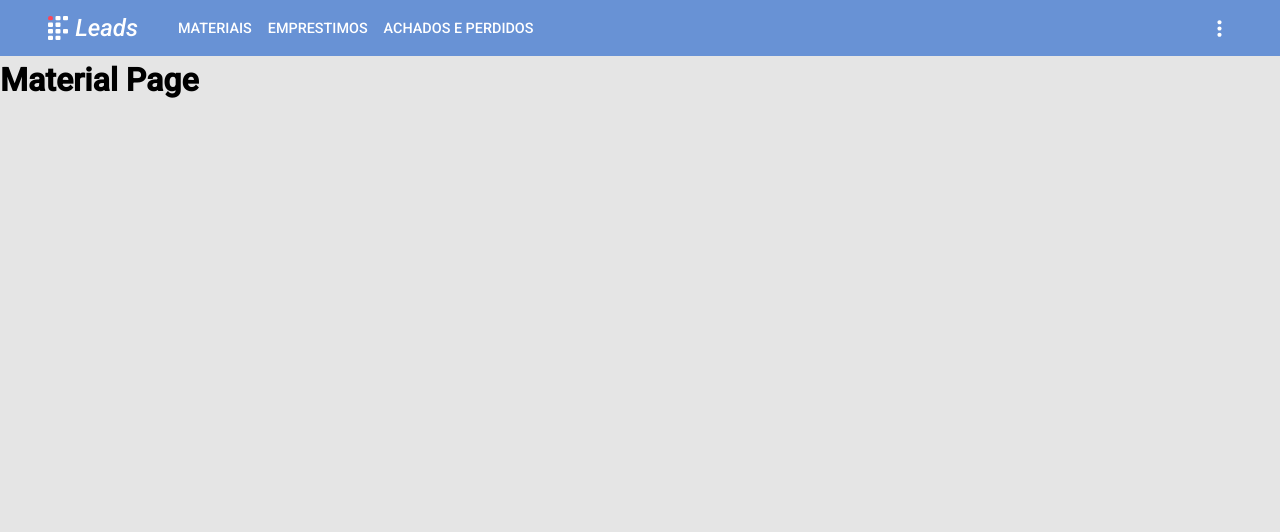
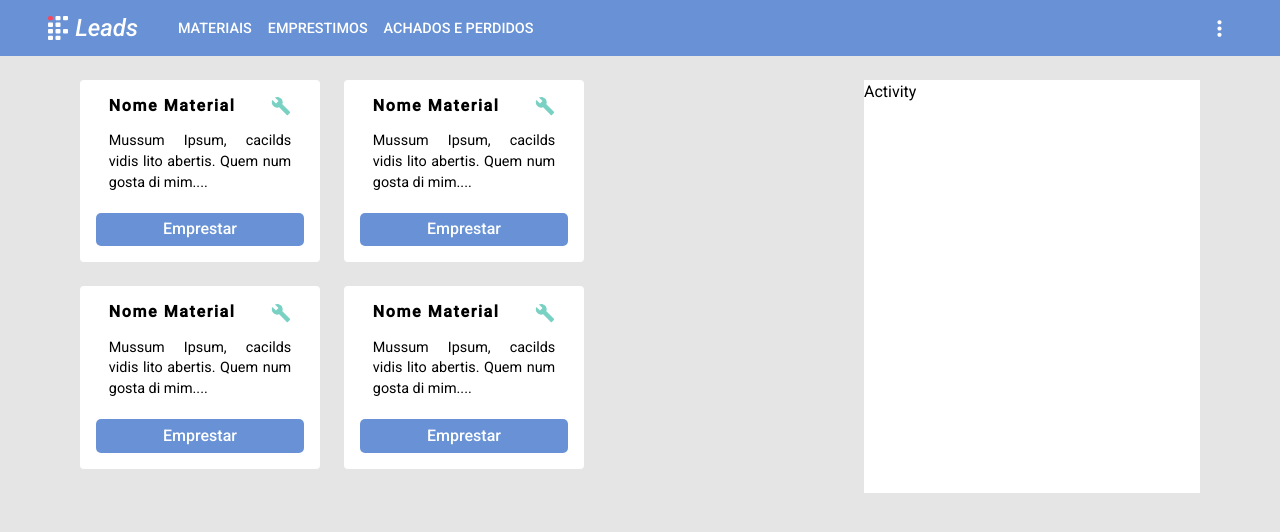
Before and after one commit to it-the-code/ifleads-frontend, a React (Create React App) app: page / in a window 1280 px wide. Shown: the top 532 px of the page. Built offline with nearby package versions, Linux system fonts and the light colour scheme.

Commit message:
:art: Adding Material Cards

```diff
--- /dev/null
+++ b/src/components/Card/index.js
@@ -0,0 +1,24 @@
+import React from 'react';
+import PropTypes from 'prop-types';
+import { MdBuild } from 'react-icons/md';
+import { Card, CardInformation, CardHeading } from './style';
+
+const InfoCard = ({ name, description }) => (
+  <Card>
+    <CardInformation>
+      <CardHeading>
+        <h1>{name}</h1>
+        <MdBuild size={20} />
+      </CardHeading>
+      <p>{description}</p>
+    </CardInformation>
+    <button type="button">Emprestar</button>
+  </Card>
+);
+
+InfoCard.propTypes = {
+  name: PropTypes.string.isRequired,
+  description: PropTypes.string.isRequired,
+};
+
+export default InfoCard;
--- /dev/null
+++ b/src/components/Card/style.js
@@ -0,0 +1,49 @@
+import styled from 'styled-components';
+
+export const Card = styled.div`
+  background: white;
+  padding: 1em;
+  max-width: 15em;
+  line-height: 1.3em;
+  border-radius: 4px;
+  margin: 0 1.5em 1.5em 0;
+
+  button {
+    background: var(--blue);
+    border: none;
+    border-radius: 5px;
+    color: white;
+    font-weight: 500;
+    padding: 0.4em 0;
+    margin-top: 1.2em;
+    width: 100%;
+    cursor: pointer;
+  }
+`;
+
+export const CardInformation = styled.div`
+  padding: 0 0.8em;
+  text-align: justify;
+
+  p {
+    font-size: 0.9rem;
+  }
+`;
+
+export const CardHeading = styled.div`
+  display: flex;
+  align-items: center;
+  justify-content: space-between;
+  padding: 0;
+  margin-bottom: 0.9em;
+
+  h1 {
+    font-size: 1rem;
+    letter-spacing: 0.1em;
+  }
+
+  svg {
+    color: var(--dark-green);
+    cursor: pointer;
+  }
+`;
--- a/src/pages/Material/index.js
+++ b/src/pages/Material/index.js
@@ -1,5 +1,43 @@
 import React from 'react';
+import { Main, Materials, ActivityHistory } from './style';
+import Card from '../../components/Card';
 
-const Material = () => <h1>Material Page</h1>;
+const materiais = [
+  {
+    id: 1,
+    name: 'Nome Material',
+    description:
+      'Mussum Ipsum, cacilds vidis lito abertis. Quem num gosta di mim....',
+  },
+  {
+    id: 2,
+    name: 'Nome Material',
+    description:
+      'Mussum Ipsum, cacilds vidis lito abertis. Quem num gosta di mim....',
+  },
+  {
+    id: 3,
+    name: 'Nome Material',
+    description:
+      'Mussum Ipsum, cacilds vidis lito abertis. Quem num gosta di mim....',
+  },
+  {
+    id: 4,
+    name: 'Nome Material',
+    description:
+      'Mussum Ipsum, cacilds vidis lito abertis. Quem num gosta di mim....',
+  },
+];
+
+const Material = () => (
+  <Main>
+    <Materials>
+      {materiais.map((e) => (
+        <Card key={e.id} name={e.name} description={e.description} />
+      ))}
+    </Materials>
+    <ActivityHistory>Activity</ActivityHistory>
+  </Main>
+);
 
 export default Material;
--- a/src/pages/Material/style.js
+++ b/src/pages/Material/style.js
@@ -0,0 +1,17 @@
+import styled from 'styled-components';
+
+export const Main = styled.main`
+  display: flex;
+  padding: 1.5em 5em;
+`;
+
+export const Materials = styled.div`
+  flex-basis: 70%;
+  display: flex;
+  flex-wrap: wrap;
+`;
+
+export const ActivityHistory = styled.div`
+  flex-basis: 30%;
+  background: white;
+`;
```
